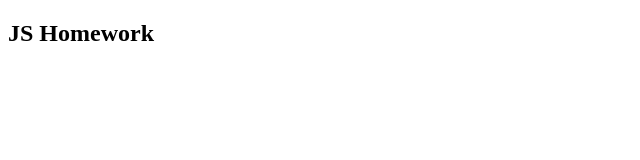
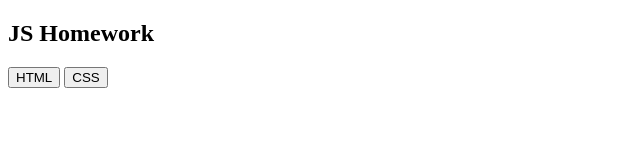
Before and after one commit to JuliaT47/JSHomework, a plain HTML site: page index.html in a window 1280 px wide. Shown: the whole page, without its empty margins (0-640 px from the left). Drawn offline with Linux system fonts and the light colour scheme.

Commit message:
homework 4

```diff
--- a/index.html
+++ b/index.html
@@ -7,8 +7,11 @@
   </head>
   <body>
     <h2>JS Homework</h2>
+    <button id="html">HTML</button>
+    <button id="css">CSS</button>
     <script src="./scriptHomework1.js"></script>
     <script src="./scripthomework2.js"></script>
     <script src="./scripthomework3.js"></script>
+    <script src="./scripthomework4.js"></script>
   </body>
 </html>
```
Also changed, not shown: scripthomework4.js (added, +122 -0 lines).
